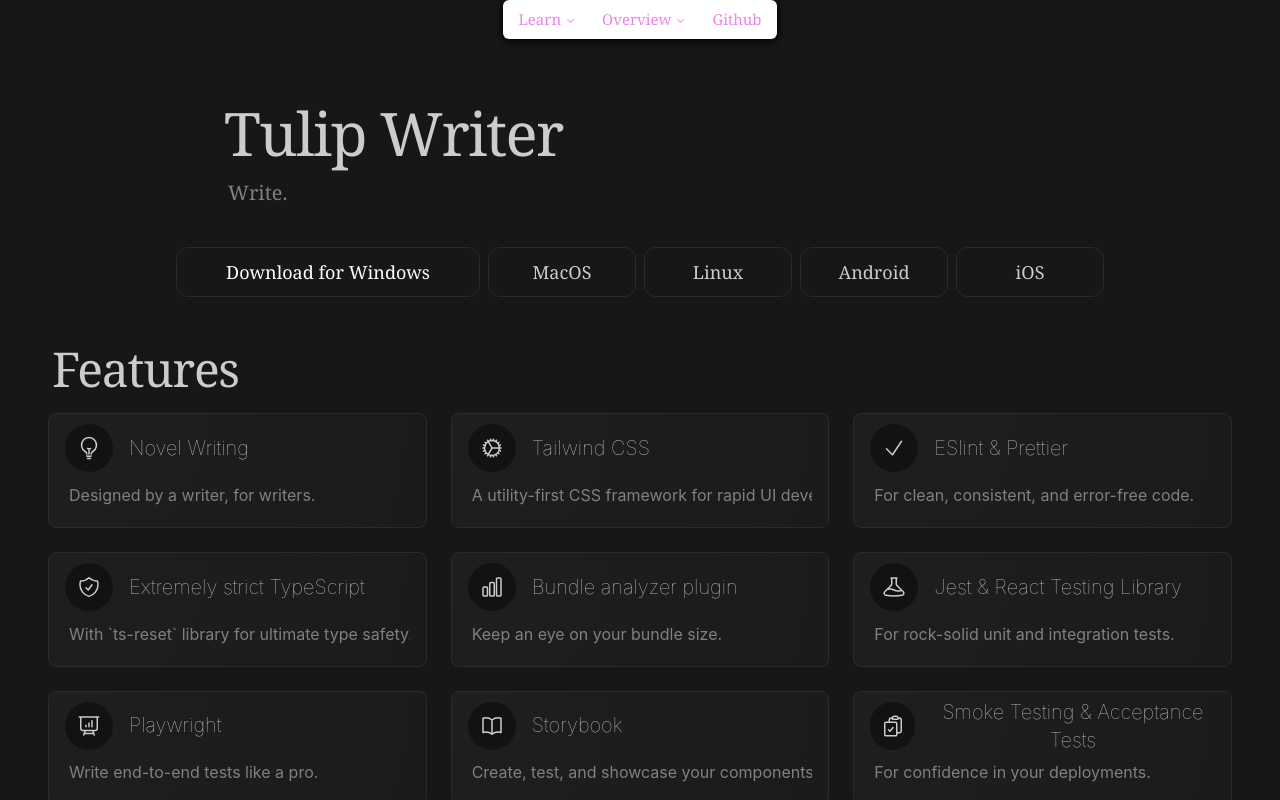
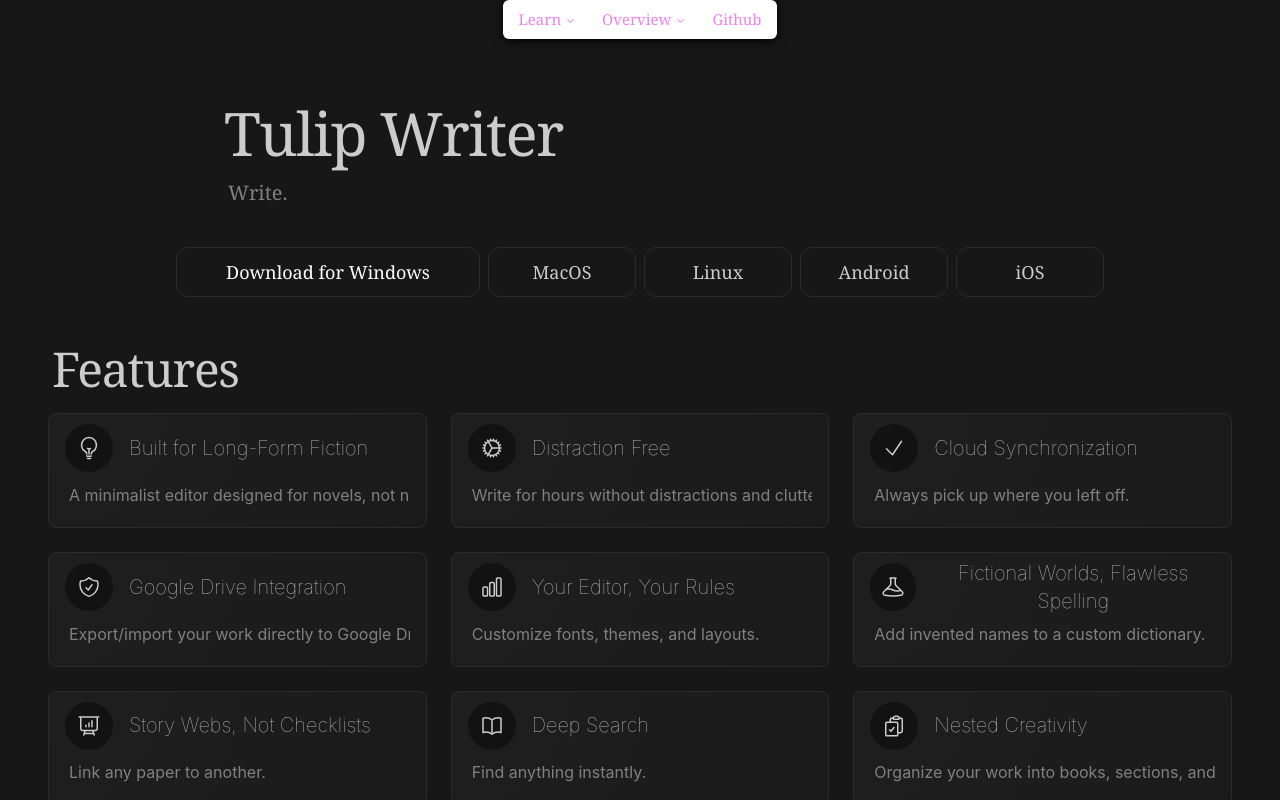
Before and after one commit to Yeshan-K/tulipwriter-website, a Next.js app: page / in a window 1280 px wide. Built offline with nearby package versions, Linux system fonts and the light colour scheme.

Commit message:
feat: added feature items

```diff
--- a/lp-items.tsx
+++ b/lp-items.tsx
@@ -1,7 +1,7 @@
 export const LP_GRID_ITEMS = [
   {
-    title: "Novel Writing",
-    description: "Designed by a writer, for writers.",
+    title: "Built for Long-Form Fiction",
+    description: "A minimalist editor designed for novels, not notes.",
     icon: (
       <svg
         xmlns="http://www.w3.org/2000/svg"
@@ -20,8 +20,8 @@
     ),
   },
   {
-    title: "Tailwind CSS",
-    description: "A utility-first CSS framework for rapid UI development.",
+    title: "Distraction Free",
+    description: "Write for hours without distractions and clutter.",
     icon: (
       <svg
         xmlns="http://www.w3.org/2000/svg"
@@ -39,9 +39,10 @@
       </svg>
     ),
   },
+
   {
-    title: "ESlint & Prettier",
-    description: "For clean, consistent, and error-free code.",
+    title: "Cloud Synchronization",
+    description: "Always pick up where you left off.",
     icon: (
       <svg
         xmlns="http://www.w3.org/2000/svg"
@@ -55,9 +56,10 @@
       </svg>
     ),
   },
+
   {
-    title: "Extremely strict TypeScript",
-    description: "With `ts-reset` library for ultimate type safety.",
+    title: "Google Drive Integration",
+    description: "Export/import your work directly to Google Drive",
     icon: (
       <svg
         xmlns="http://www.w3.org/2000/svg"
@@ -75,9 +77,10 @@
       </svg>
     ),
   },
+
   {
-    title: "Bundle analyzer plugin",
-    description: "Keep an eye on your bundle size.",
+    title: "Your Editor, Your Rules",
+    description: "Customize fonts, themes, and layouts.",
     icon: (
       <svg
         xmlns="http://www.w3.org/2000/svg"
@@ -96,8 +99,8 @@
     ),
   },
   {
-    title: "Jest & React Testing Library",
-    description: "For rock-solid unit and integration tests.",
+    title: "Fictional Worlds, Flawless Spelling",
+    description: "Add invented names to a custom dictionary.",
     icon: (
       <svg
         xmlns="http://www.w3.org/2000/svg"
@@ -116,8 +119,8 @@
     ),
   },
   {
-    title: "Playwright",
-    description: "Write end-to-end tests like a pro.",
+    title: "Story Webs, Not Checklists",
+    description: "Link any paper to another.",
     icon: (
       <svg
         xmlns="http://www.w3.org/2000/svg"
@@ -136,8 +139,8 @@
     ),
   },
   {
-    title: "Storybook",
-    description: "Create, test, and showcase your components.",
+    title: "Deep Search",
+    description: "Find anything instantly.",
     icon: (
       <svg
         xmlns="http://www.w3.org/2000/svg"
@@ -156,8 +159,8 @@
     ),
   },
   {
-    title: "Smoke Testing & Acceptance Tests",
-    description: "For confidence in your deployments.",
+    title: "Nested Creativity",
+    description: "Organize your work into books, sections, and papers.",
     icon: (
       <svg
         xmlns="http://www.w3.org/2000/svg"
@@ -176,8 +179,8 @@
     ),
   },
   {
-    title: "Conventional commits git hook",
-    description: "Keep your commit history neat and tidy.",
+    title: "Write Offline, Sync Later",
+    description: "Work anywhere.",
     icon: (
       <svg
         xmlns="http://www.w3.org/2000/svg"
@@ -196,8 +199,8 @@
     ),
   },
   {
-    title: "Observability",
-    description: "Open Telemetry integration for seamless monitoring.",
+    title: "Export for Publishing",
+    description: "One-click exports docx.",
     icon: (
       <svg
         xmlns="http://www.w3.org/2000/svg"
@@ -217,8 +220,8 @@
     ),
   },
   {
-    title: "Absolute imports",
-    description: "No more spaghetti imports.",
+    title: "Placeholder",
+    description: "A placeholder description.",
     icon: (
       <svg
         xmlns="http://www.w3.org/2000/svg"
@@ -231,186 +234,10 @@
         <path
           strokeLinecap="round"
           strokeLinejoin="round"
-          d="M13.19 8.688a4.5 4.5 0 011.242 7.244l-4.5 4.5a4.5 4.5 0 01-6.364-6.364l1.757-1.757m13.35-.622l1.757-1.757a4.5 4.5 0 00-6.364-6.364l-4.5 4.5a4.5 4.5 0 001.242 7.244"
+          d="M2.036 12.322a1.012 1.012 0 010-.639C3.423 7.51 7.36 4.5 12 4.5c4.638 0 8.573 3.007 9.963 7.178.07.207.07.431 0 .639C20.577 16.49 16.64 19.5 12 19.5c-4.638 0-8.573-3.007-9.963-7.178z"
         />
+        <path strokeLinecap="round" strokeLinejoin="round" d="M15 12a3 3 0 11-6 0 3 3 0 016 0z" />
       </svg>
     ),
-  },
-  {
-    title: "Health checks",
-    description: "Kubernetes-compatible for robust deployments.",
-    icon: (
-      <svg
-        xmlns="http://www.w3.org/2000/svg"
-        fill="none"
-        viewBox="0 0 24 24"
-        strokeWidth={1.5}
-        stroke="currentColor"
-        className="h-6 w-6"
-      >
-        <path
-          strokeLinecap="round"
-          strokeLinejoin="round"
-          d="M21 8.25c0-2.485-2.099-4.5-4.688-4.5-1.935 0-3.597 1.126-4.312 2.733-.715-1.607-2.377-2.733-4.313-2.733C5.1 3.75 3 5.765 3 8.25c0 7.22 9 12 9 12s9-4.78 9-12z"
-        />
-      </svg>
-    ),
-  },
-  {
-    title: "Radix UI",
-    description: "Headless UI components for endless customization.",
-    icon: (
-      <svg
-        xmlns="http://www.w3.org/2000/svg"
-        fill="none"
-        viewBox="0 0 24 24"
-        strokeWidth={1.5}
-        stroke="currentColor"
-        className="h-6 w-6"
-      >
-        <path
-          strokeLinecap="round"
-          strokeLinejoin="round"
-          d="M14.25 6.087c0-.355.186-.676.401-.959.221-.29.349-.634.349-1.003 0-1.036-1.007-1.875-2.25-1.875s-2.25.84-2.25 1.875c0 .369.128.713.349 1.003.215.283.401.604.401.959v0a.64.64 0 01-.657.643 48.39 48.39 0 01-4.163-.3c.186 1.613.293 3.25.315 4.907a.656.656 0 01-.658.663v0c-.355 0-.676-.186-.959-.401a1.647 1.647 0 00-1.003-.349c-1.036 0-1.875 1.007-1.875 2.25s.84 2.25 1.875 2.25c.369 0 .713-.128 1.003-.349.283-.215.604-.401.959-.401v0c.31 0 .555.26.532.57a48.039 48.039 0 01-.642 5.056c1.518.19 3.058.309 4.616.354a.64.64 0 00.657-.643v0c0-.355-.186-.676-.401-.959a1.647 1.647 0 01-.349-1.003c0-1.035 1.008-1.875 2.25-1.875 1.243 0 2.25.84 2.25 1.875 0 .369-.128.713-.349 1.003-.215.283-.4.604-.4.959v0c0 .333.277.599.61.58a48.1 48.1 0 005.427-.63 48.05 48.05 0 00.582-4.717.532.532 0 00-.533-.57v0c-.355 0-.676.186-.959.401-.29.221-.634.349-1.003.349-1.035 0-1.875-1.007-1.875-2.25s.84-2.25 1.875-2.25c.37 0 .713.128 1.003.349.283.215.604.401.96.401v0a.656.656 0 00.658-.663 48.422 48.422 0 00-.37-5.36c-1.886.342-3.81.574-5.766.689a.578.578 0 01-.61-.58v0z"
-        />
-      </svg>
-    ),
-  },
-  {
-    title: "CVA",
-    description: "Create a consistent, reusable, and atomic design system.",
-    icon: (
-      <svg
-        xmlns="http://www.w3.org/2000/svg"
-        fill="none"
-        viewBox="0 0 24 24"
-        strokeWidth={1.5}
-        stroke="currentColor"
-        className="h-6 w-6"
-      >
-        <path
-          strokeLinecap="round"
-          strokeLinejoin="round"
-          d="M21 7.5l-2.25-1.313M21 7.5v2.25m0-2.25l-2.25 1.313M3 7.5l2.25-1.313M3 7.5l2.25 1.313M3 7.5v2.25m9 3l2.25-1.313M12 12.75l-2.25-1.313M12 12.75V15m0 6.75l2.25-1.313M12 21.75V19.5m0 2.25l-2.25-1.313m0-16.875L12 2.25l2.25 1.313M21 14.25v2.25l-2.25 1.313m-13.5 0L3 16.5v-2.25"
-        />
-      </svg>
-    ),
-  },
-  {
-    title: "Renovate BOT",
-    description: "Auto-updating dependencies, so you can focus on coding.",
-    icon: (
-      <svg
-        xmlns="http://www.w3.org/2000/svg"
-        fill="none"
-        viewBox="0 0 24 24"
-        strokeWidth={1.5}
-        stroke="currentColor"
-        className="h-6 w-6"
-      >
-        <path
-          strokeLinecap="round"
-          strokeLinejoin="round"
-          d="M3.75 13.5l10.5-11.25L12 10.5h8.25L9.75 21.75 12 13.5H3.75z"
-        />
-      </svg>
-    ),
-  },
-  {
-    title: "Patch-package",
-    description: "Fix external dependencies without losing your mind.",
-    icon: (
-      <svg
-        xmlns="http://www.w3.org/2000/svg"
-        fill="none"
-        viewBox="0 0 24 24"
-        strokeWidth={1.5}
-        stroke="currentColor"
-        className="h-6 w-6"
-      >
-        <path
-          strokeLinecap="round"
-          strokeLinejoin="round"
-          d="M20.25 7.5l-.625 10.632a2.25 2.25 0 01-2.247 2.118H6.622a2.25 2.25 0 01-2.247-2.118L3.75 7.5M10 11.25h4M3.375 7.5h17.25c.621 0 1.125-.504 1.125-1.125v-1.5c0-.621-.504-1.125-1.125-1.125H3.375c-.621 0-1.125.504-1.125 1.125v1.5c0 .621.504 1.125 1.125 1.125z"
-        />
-      </svg>
-    ),
-  },
-  {
-    title: "Components coupling & cohesion graph",
-    description: "A tool for managing component relationships.",
-    icon: (
-      <svg
-        xmlns="http://www.w3.org/2000/svg"
-        fill="none"
-        viewBox="0 0 24 24"
-        strokeWidth={1.5}
-        stroke="currentColor"
-        className="h-6 w-6"
-      >
-        <path strokeLinecap="round" strokeLinejoin="round" d="M10.5 6a7.5 7.5 0 107.5 7.5h-7.5V6z" />
-        <path strokeLinecap="round" strokeLinejoin="round" d="M13.5 10.5H21A7.5 7.5 0 0013.5 3v7.5z" />
-      </svg>
-    ),
-  },
-  {
-    title: "GitHub Actions",
-    description: "Pre-configured actions for smooth workflows, including Bundle Size and performance stats.",
-    icon: (
-      <svg
-        xmlns="http://www.w3.org/2000/svg"
-        fill="none"
-        viewBox="0 0 24 24"
-        strokeWidth={1.5}
-        stroke="currentColor"
-        className="h-6 w-6"
-      >
-        <path
-          strokeLinecap="round"
-          strokeLinejoin="round"
-          d="M5.25 5.653c0-.856.917-1.398 1.667-.986l11.54 6.348a1.125 1.125 0 010 1.971l-11.54 6.347a1.125 1.125 0 01-1.667-.985V5.653z"
-        />
-      </svg>
-    ),
-  },
-  {
-    title: "Automated ChatGPT Code Reviews",
-    description: "Stay on the cutting edge with AI-powered code reviews!",
-    icon: (
-      <svg
-        xmlns="http://www.w3.org/2000/svg"
-        fill="none"
-        viewBox="0 0 24 24"
-        strokeWidth={1.5}
-        stroke="currentColor"
-        className="h-6 w-6"
-      >
-        <path
-          strokeLinecap="round"
-          strokeLinejoin="round"
-          d="M2.25 12.76c0 1.6 1.123 2.994 2.707 3.227 1.068.157 2.148.279 3.238.364.466.037.893.281 1.153.671L12 21l2.652-3.978c.26-.39.687-.634 1.153-.67 1.09-.086 2.17-.208 3.238-.365 1.584-.233 2.707-1.626 2.707-3.228V6.741c0-1.602-1.123-2.995-2.707-3.228A48.394 48.394 0 0012 3c-2.392 0-4.744.175-7.043.513C3.373 3.746 2.25 5.14 2.25 6.741v6.018z"
-        />
-      </svg>
-    ),
-  },
-  {
-    title: "Semantic Release",
-    description: "For automatic changelog generation.",
-    icon: (
-      <svg
-        xmlns="http://www.w3.org/2000/svg"
-        fill="none"
-        viewBox="0 0 24 24"
-        strokeWidth={1.5}
-        stroke="currentColor"
-        className="h-6 w-6"
-      >
-        <path
-          strokeLinecap="round"
-          strokeLinejoin="round"
-          d="M15 11.25l-3-3m0 0l-3 3m3-3v7.5M21 12a9 9 0 11-18 0 9 9 0 0118 0z"
-        />
-      </svg>
-    ),
-  },
+  }
 ]
```
